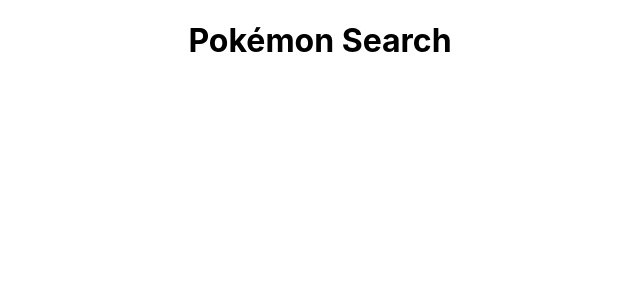
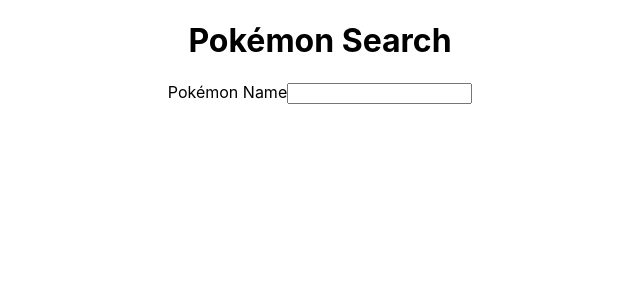
Before and after one commit to bakanano/onomatopoeia-search, a React (Create React App) app in the folder my-app/: page / in a window 1280 px wide. Shown: the top 300 px of the page, without its empty margins (320-960 px from the left). Built offline with nearby package versions, Linux system fonts and the light colour scheme.

Commit message:
Add label and user input box

```diff
--- a/my-app/src/App.tsx
+++ b/my-app/src/App.tsx
@@ -8,6 +8,11 @@
   return (
     <div className="App">
       <h1>Pokémon Search</h1>
+
+      <section className="container">
+        <label>Pokémon Name</label>
+        <input type="text" name="pokemon-name"></input>
+      </section>
     </div>
   );
 }
```
